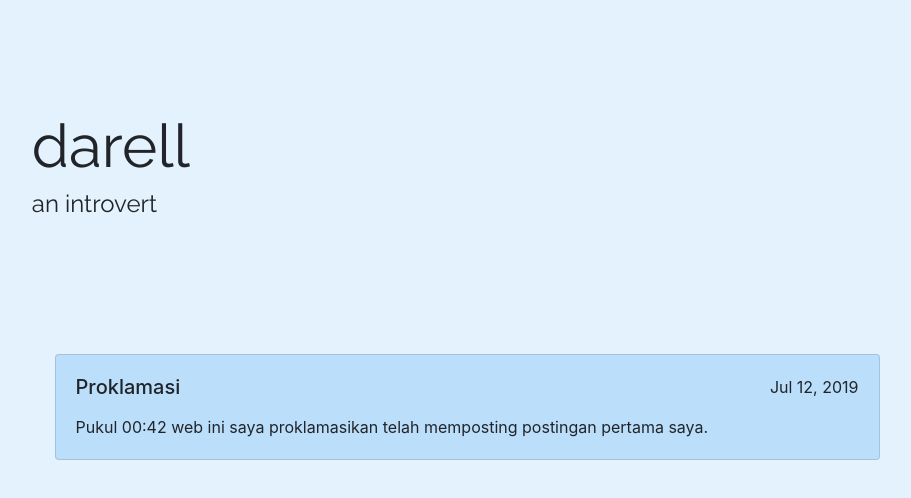
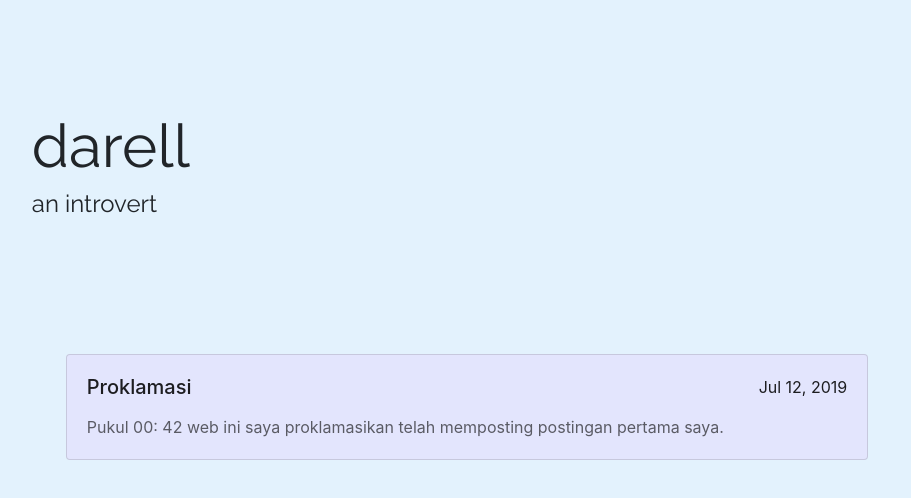
Before and after one commit to darellhendry/blog, a React (Create React App) app: page / in a window 1280 px wide. Shown: the top 498 px of the page, without its empty margins (173-1084 px from the left). Built offline with nearby package versions, Linux system fonts and the light colour scheme.

Commit message:
router, transition

```diff
--- a/package.json
+++ b/package.json
@@ -4,13 +4,16 @@
   "private": true,
   "homepage": "http://darellhendry.github.io/blog",
   "dependencies": {
+    "aphrodite": "^2.3.1",
     "bootstrap": "^4.3.1",
     "gh-pages": "^2.0.1",
     "normalize.css": "^8.0.1",
     "react": "^16.8.6",
     "react-bootstrap": "^1.0.0-beta.9",
     "react-dom": "^16.8.6",
-    "react-scripts": "3.0.1"
+    "react-router-dom": "^5.0.1",
+    "react-scripts": "3.0.1",
+    "react-transition-group": "^4.2.1"
   },
   "scripts": {
     "start": "react-scripts start",
--- a/src/App.js
+++ b/src/App.js
@@ -1,12 +1,42 @@
 import React from 'react';
+import { BrowserRouter as Router, Route } from "react-router-dom";
+import { CSSTransition, TransitionGroup } from 'react-transition-group'
+import {Container} from 'react-bootstrap'
 import Jumbotron from './components/Jumbotron/Jumbotron';
-import MainContainer from './components/MainContainer.js/MainContainer';
+import Home from './components/Home/Home';
+import Post from './components/Post/Post';
+import './index.css'
+
+
+const routes = [
+  {path : '/', name: 'Home', Component: Home},
+  {path : '/post/:id', name: 'Post', Component: Post},
+]
 
 function App() {
   return (
     <>
-      <Jumbotron />
-      <MainContainer />
+      <Router basename="/blog">
+        <Jumbotron />
+        <Container className="container">
+          {routes.map(({ path, Component }) => (
+            <Route key={path} exact path={path}>
+              {(props) => (
+                <CSSTransition
+                  in={props.match != null}
+                  timeout={300}
+                  classNames="page"
+                  unmountOnExit
+                >
+                  <div className="page">
+                    <Component {...props}/>
+                  </div>
+                </CSSTransition>
+              )}
+            </Route>
+          ))}
+        </Container>
+      </Router>
     </>
   );
 }
--- /dev/null
+++ b/src/components/Home/Home.js
@@ -0,0 +1,30 @@
+import React from 'react'
+import {
+  Container,
+  Row,
+  Col
+ } from 'react-bootstrap'
+import Thumbnail from '../Thumbnail/Thumbnail';
+import {thumbnails} from '../../text/text'
+
+class Home extends React.Component {
+  goToPost = id => {
+    this.props.history.push(`/post/${id}`)
+  }
+
+  render() {
+    return (
+      <Container>
+        {thumbnails.map(item => (
+          <Row key={item.id} className="justify-content-center">
+            <Col xs={12} md={9}>
+              <Thumbnail onClick={() => this.goToPost(item.id)} title={item.title} preview={item.preview} time={item.time}/>
+            </Col>
+          </Row>
+        ))}
+      </Container>
+    );
+  }
+}
+
+export default Home
--- a/src/components/MainContainer.js/MainContainer.js
+++ /dev/null
@@ -1,28 +0,0 @@
-import React from 'react'
-import {
-  Container,
-  Row,
-  Col
- } from 'react-bootstrap'
-import Thumbnail from '../Thumbnail/Thumbnail';
-
-const thumbnails = [
-  {
-    title: 'Proklamasi',
-    preview: 'Pukul 00:42 web ini saya proklamasikan telah memposting postingan pertama saya.',
-    time: 'Jul 12, 2019'
-  }
-]
-export default function MainContainer() {
-  return (
-    <Container>
-      {thumbnails.map((item, index) => (
-        <Row key={index} className="justify-content-center">
-          <Col xs={12} md={9}>
-            <Thumbnail title={item.title} preview={item.preview} time={item.time}/>
-          </Col>
-        </Row>
-      ))}
-    </Container>
-  );
-}
--- /dev/null
+++ b/src/components/Post/Post.js
@@ -0,0 +1,52 @@
+import React from 'react'
+import { posts } from '../../text/text'
+import {StyleSheet, css } from 'aphrodite'
+import { CSSTransition, Transition } from 'react-transition-group'
+import { Container } from 'react-bootstrap'
+import './style.css'
+
+export default class Post extends React.Component {
+  handleClick = () => {
+
+    this.setState(prev => {
+      return { isIn: !prev.isIn };
+    })
+  }
+  render() {
+    let post = {title: '', content: ''}
+    if (this.props.match !== null) {
+      post = posts.find(item => {
+        // eslint-disable-next-line eqeqeq
+        return item.id == this.props.match.params.id
+      })
+    }
+
+    return (
+      <Container>
+        <div>
+          <p>{post.title}</p>
+          <p>{post.content}</p>
+          <p>{post.title}</p>
+          <p>{post.content}</p>
+          <p>{post.title}</p>
+          <p>{post.content}</p>
+          <p>{post.title}</p>
+          <p>{post.content}</p>
+          <p>{post.title}</p>
+          <p>{post.content}</p>
+          <p>{post.title}</p>
+          <p>{post.content}</p>
+          <p>{post.title}</p>
+          <p>{post.content}</p>
+        </div>
+      </Container>
+    );
+  }
+}
+const styles = StyleSheet.create({
+  container: {
+    width: '100%',
+    height: 100,
+    backgroundColor: 'blue',
+  }
+})
--- a/src/components/Thumbnail/Thumbnail.js
+++ b/src/components/Thumbnail/Thumbnail.js
@@ -4,13 +4,19 @@ import { Card } from 'react-bootstrap'
 
 const Thumbnail = props => {
   return (
-    <Card className="thumbnail-card">
+    <Card className="thumbnail-card" {...props}>
       <Card.Body>
         <div className="container-title">
-          <Card.Title>{props.title}</Card.Title>
-          <p className='date'>{props.time}</p>
+          <Card.Title style={{ opacity: "87%", color: "#000" }}>
+            {props.title}
+          </Card.Title>
+          <p className="date" style={{ opacity: "87%", color: "#000" }}>
+            {props.time}
+          </p>
         </div>
-        <Card.Text>{props.preview}</Card.Text>
+        <Card.Text style={{ opacity: "60%", color: "#000" }}>
+          {props.preview}
+        </Card.Text>
       </Card.Body>
     </Card>
   );
--- a/src/components/Thumbnail/style.css
+++ b/src/components/Thumbnail/style.css
@@ -1,7 +1,8 @@
 .thumbnail-card {
-  background-color: #BBDEFB;
+  background-color: #e3e5fd;
   margin-bottom: 16px;
   transition: opacity 0.3s ease;
+  cursor: pointer;
 }
 
 .thumbnail-card:hover {
--- a/src/index.css
+++ b/src/index.css
@@ -1,4 +1,25 @@
-html, body {
-  height: 100%;
-  margin: 0;
+.page-enter {
+  opacity: 0;
 }
+
+.page-enter-active {
+  opacity: 1;
+  transition: opacity 300ms;
+}
+
+.page-exit {
+  opacity: 1;
+}
+
+.page-exit-active {
+  opacity: 0;
+  transition: opacity 300ms;
+}
+.container {
+  position: relative;
+}
+.page {
+  position: absolute;
+  left: 15px;
+  right: 15px;
+}
--- /dev/null
+++ b/src/text/text.js
@@ -0,0 +1,16 @@
+export const thumbnails = [
+  {
+    id: 0,
+    title: 'Proklamasi',
+    preview: 'Pukul 00: 42 web ini saya proklamasikan telah memposting postingan pertama saya.',
+    time: 'Jul 12, 2019'
+  }
+]
+
+export const posts = [
+  {
+    id: 0,
+    title: 'Proklamasi',
+    content: 'Lorem ipsum'
+  }
+]
```
Also changed, not shown: src/components/Post/style.css (added), 1 other file (tests, documents, lock files or other folders).
